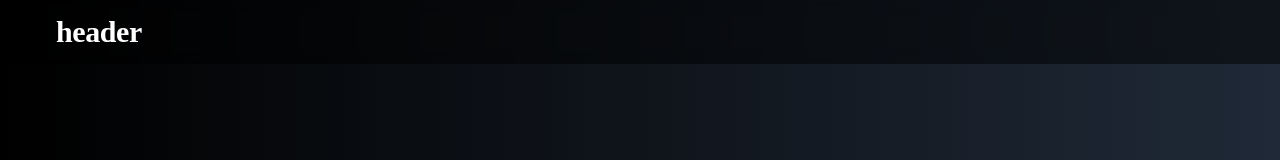
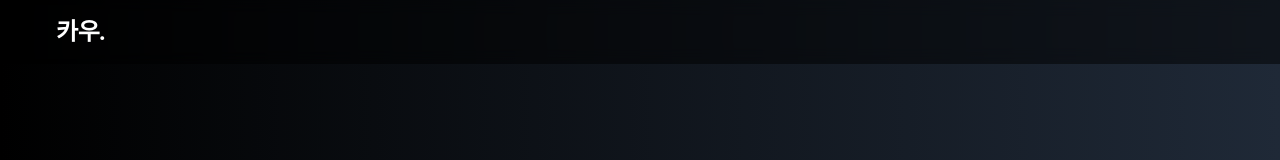
Before and after one commit to COW-dev/mju-cow, a Next.js app: page / in a window 1280 px wide. Shown: the top 160 px of the page. Built offline with nearby package versions, Linux system fonts and the light colour scheme; a web font is replaced by a local one.

Commit message:
design: 기타 수정

```diff
--- a/src/app/layout.tsx
+++ b/src/app/layout.tsx
@@ -25,11 +25,9 @@ export default function RootLayout({
         />
       </head>
       <body className="flex h-full min-h-screen flex-col items-center overflow-y-scroll bg-gradient-to-r from-black to-gray-800 font-medium tracking-tight text-white">
-        <div className="w-full md:max-w-screen-xl">
-          <Header />
-          <MainLayout>{children}</MainLayout>
-          <Footer />
-        </div>
+        <Header />
+        <MainLayout>{children}</MainLayout>
+        <Footer />
       </body>
     </html>
   );
--- a/src/components/layout/Header.tsx
+++ b/src/components/layout/Header.tsx
@@ -1,7 +1,9 @@
 export default function Header() {
   return (
-    <header className="fixed top-0 z-50 flex h-14 w-full items-center bg-black bg-opacity-50 backdrop-blur md:h-16">
-      <div className="px-8 text-3xl font-bold md:px-14">header</div>
+    <header className="fixed top-0 z-50 flex h-14 w-full items-center justify-center bg-black bg-opacity-50 backdrop-blur md:h-16">
+      <div className="w-full px-8 text-xl font-bold md:max-w-screen-xl md:px-14 md:text-2xl">
+        카우.
+      </div>
     </header>
   );
 }
--- a/src/components/layout/MainLayout.tsx
+++ b/src/components/layout/MainLayout.tsx
@@ -3,5 +3,9 @@ export default function MainLayout({
 }: Readonly<{
   children: React.ReactNode;
 }>) {
-  return <div className="mt-20 px-8 md:px-14">{children}</div>;
+  return (
+    <div className="mt-20 w-full px-8 md:max-w-screen-xl md:px-14">
+      {children}
+    </div>
+  );
 }
--- a/tailwind.config.ts
+++ b/tailwind.config.ts
@@ -11,6 +11,9 @@ const config: Config = {
       colors: {
         cowblue: '#3646DB',
       },
+      height: {
+        18: '4.5rem',
+      },
     },
   },
   plugins: [],
```
